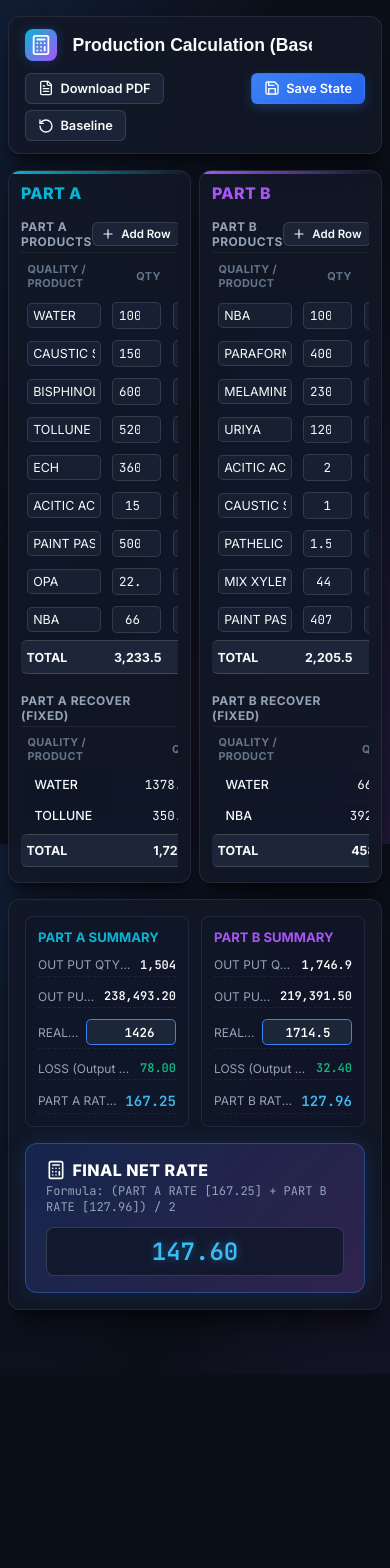
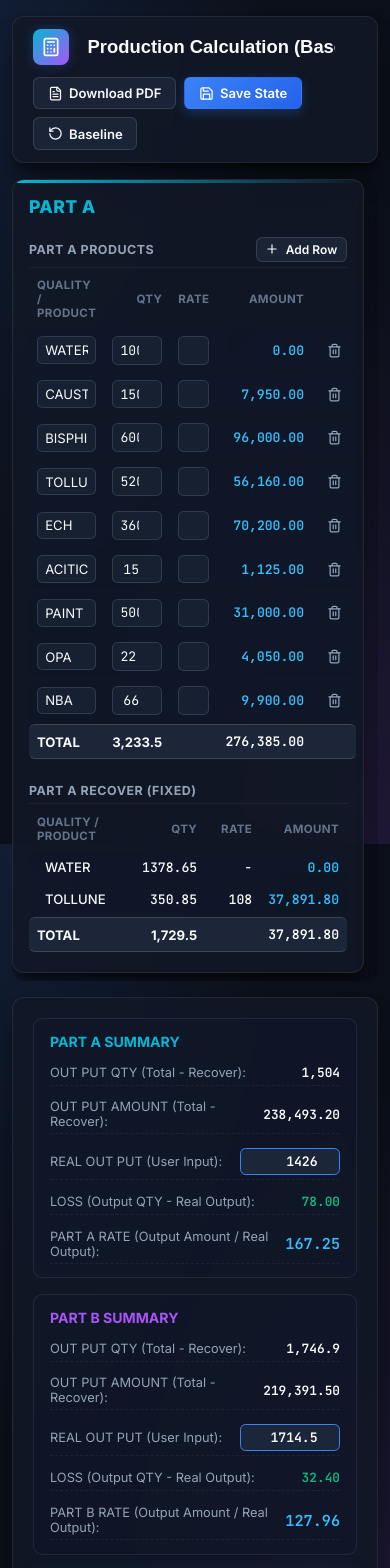
Before and after one commit to bhavarth007/calc-studio, a React (Vite) app: page / in a window 390 px wide. Shown: the top 1568 px of the page. Before the commit the page ends 1374 px from the top, so only its background shows below. Built offline with nearby package versions, Linux system fonts and the light colour scheme.

Commit message:
Wrap form grid in scrollable wrapper to preserve side-by-side PC layout on mobile

```diff
--- a/src/components/CalculationForm.tsx
+++ b/src/components/CalculationForm.tsx
@@ -114,7 +114,7 @@ export const CalculationForm: React.FC = () => {
       <header className="app-header">
         <div className="header-brand">
           <div className="header-icon">
-            <Calculator size={22} />
+            <Calculator size={20} />
           </div>
           <input
             type="text"
@@ -127,19 +127,20 @@ export const CalculationForm: React.FC = () => {
 
         <div className="header-actions">
           <button type="button" className="btn btn-secondary" onClick={handleExportPDF}>
-            <FileText size={16} /> Download PDF
+            <FileText size={15} /> Download PDF
           </button>
           <button type="button" className="btn btn-primary" onClick={handleSaveRecord}>
-            <Save size={16} /> Save State
+            <Save size={15} /> Save State
           </button>
           <button type="button" className="btn btn-secondary" onClick={handleResetBaseline} title="Reset Baseline">
-            <RotateCcw size={16} /> Baseline
+            <RotateCcw size={15} /> Baseline
           </button>
         </div>
       </header>
 
-      {/* Main Single-Page Calculation Form Grid */}
-      <main className="form-grid">
+      {/* Main Single-Page Calculation Form Grid (Preserves PC Side-by-Side Layout Proportions) */}
+      <main className="form-grid-wrapper">
+        <div className="form-grid">
           {/* PART A COLUMN */}
           <section className="part-card part-a">
             <div className="part-header">
@@ -203,6 +204,7 @@ export const CalculationForm: React.FC = () => {
               canAddDelete={false}
             />
           </section>
+        </div>
       </main>
 
       {/* SUMMARY OUTPUTS, LOSS & RATES SECTION */}
--- a/src/index.css
+++ b/src/index.css
@@ -49,10 +49,10 @@ body {
   padding-bottom: 3rem;
 }
 
-/* Scrollbar */
+/* Scrollbars */
 ::-webkit-scrollbar {
-  width: 5px;
-  height: 5px;
+  width: 6px;
+  height: 6px;
 }
 ::-webkit-scrollbar-track {
   background: rgba(15, 23, 42, 0.6);
@@ -68,7 +68,7 @@ body {
 .container {
   max-width: 1600px;
   margin: 0 auto;
-  padding: 1rem 0.5rem;
+  padding: 1rem 0.75rem;
 }
 
 /* Header Navbar */
@@ -81,7 +81,7 @@ body {
   background: var(--bg-card);
   backdrop-filter: var(--glass-backdrop);
   border: 1px solid var(--bg-card-border);
-  padding: 0.75rem 1rem;
+  padding: 0.75rem 1.25rem;
   border-radius: 0.75rem;
   box-shadow: var(--shadow-lg);
   margin-bottom: 1rem;
@@ -90,12 +90,12 @@ body {
 .header-brand {
   display: flex;
   align-items: center;
-  gap: 0.5rem;
+  gap: 0.6rem;
 }
 
 .header-icon {
-  width: 2rem;
-  height: 2rem;
+  width: 2.25rem;
+  height: 2.25rem;
   background: linear-gradient(135deg, var(--part-a-accent), var(--part-b-accent));
   border-radius: 0.5rem;
   display: flex;
@@ -110,12 +110,12 @@ body {
   background: transparent;
   border: 1px solid transparent;
   color: var(--text-main);
-  font-size: 1.1rem;
+  font-size: 1.15rem;
   font-weight: 700;
-  padding: 0.2rem 0.4rem;
+  padding: 0.25rem 0.5rem;
   border-radius: 0.375rem;
   transition: border-color 0.2s;
-  max-width: 260px;
+  max-width: 300px;
 }
 .header-title-input:hover, .header-title-input:focus {
   border-color: var(--border-input);
@@ -127,7 +127,7 @@ body {
   display: flex;
   flex-wrap: wrap;
   align-items: center;
-  gap: 0.4rem;
+  gap: 0.5rem;
 }
 
 /* Buttons */
@@ -136,9 +136,9 @@ body {
   align-items: center;
   gap: 0.4rem;
   font-family: var(--font-sans);
-  font-size: 0.8rem;
+  font-size: 0.82rem;
   font-weight: 600;
-  padding: 0.4rem 0.75rem;
+  padding: 0.45rem 0.85rem;
   border-radius: 0.4rem;
   border: 1px solid transparent;
   cursor: pointer;
@@ -179,21 +179,30 @@ body {
 }
 
 .btn-sm {
-  font-size: 0.72rem;
-  padding: 0.25rem 0.5rem;
+  font-size: 0.75rem;
+  padding: 0.25rem 0.55rem;
 }
 
-/* Layout Grid for Part A and Part B: ALWAYS 2 COLUMNS (Side-by-Side) */
+/* Scrollable Wrapper for Side-by-Side Desktop Layout on Mobile */
+.form-grid-wrapper {
+  width: 100%;
+  overflow-x: auto;
+  -webkit-overflow-scrolling: touch;
+  padding-bottom: 0.5rem;
+  border-radius: 0.75rem;
+}
+
 .form-grid {
   display: grid;
   grid-template-columns: 1fr 1fr;
-  gap: 0.75rem;
+  gap: 1rem;
   width: 100%;
+  min-width: 720px; /* Preserves exact PC side-by-side proportions without squishing any text or table columns */
 }
 
-@media (max-width: 768px) {
+@media (min-width: 900px) {
   .form-grid {
-    gap: 0.5rem;
+    min-width: 0;
   }
 }
 
@@ -203,14 +212,13 @@ body {
   backdrop-filter: var(--glass-backdrop);
   border: 1px solid var(--bg-card-border);
   border-radius: 0.75rem;
-  padding: 0.75rem;
+  padding: 1rem;
   box-shadow: var(--shadow-lg);
   display: flex;
   flex-direction: column;
-  gap: 0.75rem;
+  gap: 1rem;
   position: relative;
   overflow: hidden;
-  min-width: 0; /* Prevents grid blowout on small screens */
 }
 
 .part-card::before {
@@ -236,11 +244,11 @@ body {
 }
 
 .part-title {
-  font-size: 1rem;
+  font-size: 1.1rem;
   font-weight: 800;
   display: flex;
   align-items: center;
-  gap: 0.4rem;
+  gap: 0.5rem;
   letter-spacing: 0.02em;
 }
 
@@ -252,7 +260,7 @@ body {
 }
 
 .sub-header {
-  font-size: 0.75rem;
+  font-size: 0.78rem;
   font-weight: 700;
   text-transform: uppercase;
   letter-spacing: 0.04em;
@@ -261,31 +269,28 @@ body {
   align-items: center;
   justify-content: space-between;
   margin-top: 0.25rem;
-  padding-bottom: 0.2rem;
+  padding-bottom: 0.3rem;
   border-bottom: 1px solid rgba(255, 255, 255, 0.06);
 }
 
 /* Custom Data Table */
 .table-container {
   width: 100%;
-  overflow-x: auto;
-  -webkit-overflow-scrolling: touch;
 }
 
 .calc-table {
   width: 100%;
   border-collapse: separate;
-  border-spacing: 0 0.2rem;
-  min-width: 320px; /* Ensures table remains legible on narrow screens with horizontal scroll if needed */
+  border-spacing: 0 0.25rem;
 }
 
 .calc-table th {
-  font-size: 0.68rem;
+  font-size: 0.72rem;
   font-weight: 700;
   text-transform: uppercase;
   letter-spacing: 0.03em;
   color: var(--text-dim);
-  padding: 0.35rem 0.4rem;
+  padding: 0.4rem 0.5rem;
   text-align: left;
 }
 
@@ -303,8 +308,8 @@ body {
 }
 
 .calc-table td {
-  padding: 0.25rem 0.35rem;
-  font-size: 0.78rem;
+  padding: 0.35rem 0.5rem;
+  font-size: 0.82rem;
   vertical-align: middle;
 }
 
@@ -320,9 +325,7 @@ body {
 .static-text {
   display: inline-block;
   white-space: nowrap;
-  overflow: hidden;
-  text-overflow: ellipsis;
-  max-width: 120px;
+  font-weight: 500;
 }
 
 /* Inputs */
@@ -331,10 +334,10 @@ body {
   background: var(--bg-input);
   border: 1px solid var(--border-input);
   color: var(--text-main);
-  padding: 0.25rem 0.35rem;
-  border-radius: 0.3rem;
+  padding: 0.3rem 0.45rem;
+  border-radius: 0.35rem;
   font-family: var(--font-sans);
-  font-size: 0.78rem;
+  font-size: 0.82rem;
   transition: all 0.15s ease;
 }
 
@@ -353,8 +356,8 @@ body {
   font-family: var(--font-mono);
   font-weight: 600;
   color: #38bdf8;
-  padding-right: 0.35rem;
-  font-size: 0.78rem;
+  padding-right: 0.4rem;
+  font-size: 0.82rem;
   white-space: nowrap;
 }
 
@@ -364,11 +367,11 @@ body {
   font-weight: 700;
 }
 .calc-table tr.total-row td {
-  padding: 0.45rem 0.35rem;
+  padding: 0.5rem 0.5rem;
   color: var(--text-main);
   border-top: 1px solid rgba(255, 255, 255, 0.15);
   border-bottom: 1px solid rgba(255, 255, 255, 0.15);
-  font-size: 0.78rem;
+  font-size: 0.82rem;
 }
 
 /* Summary Output Panel */
@@ -377,33 +380,38 @@ body {
   backdrop-filter: var(--glass-backdrop);
   border: 1px solid var(--bg-card-border);
   border-radius: 0.75rem;
-  padding: 1rem;
+  padding: 1.25rem;
   box-shadow: var(--shadow-lg);
   margin-top: 1rem;
   display: flex;
   flex-direction: column;
-  gap: 1rem;
+  gap: 1.25rem;
 }
 
 .summary-grid {
   display: grid;
   grid-template-columns: 1fr 1fr;
-  gap: 0.75rem;
+  gap: 1rem;
+}
+
+@media (max-width: 640px) {
+  .summary-grid {
+    grid-template-columns: 1fr;
+  }
 }
 
 .summary-card {
   background: rgba(15, 23, 42, 0.6);
   border: 1px solid rgba(255, 255, 255, 0.08);
-  border-radius: 0.5rem;
-  padding: 0.75rem;
+  border-radius: 0.6rem;
+  padding: 0.85rem 1rem;
   display: flex;
   flex-direction: column;
-  gap: 0.5rem;
-  min-width: 0;
+  gap: 0.6rem;
 }
 
 .summary-card-title {
-  font-size: 0.82rem;
+  font-size: 0.88rem;
   font-weight: 700;
   display: flex;
   align-items: center;
@@ -416,17 +424,14 @@ body {
   display: flex;
   justify-content: space-between;
   align-items: center;
-  font-size: 0.75rem;
-  padding: 0.2rem 0;
+  font-size: 0.8rem;
+  padding: 0.25rem 0;
   border-bottom: 1px dashed rgba(255, 255, 255, 0.06);
-  gap: 0.4rem;
+  gap: 0.5rem;
 }
 
 .metric-label {
   color: var(--text-muted);
-  white-space: nowrap;
-  overflow: hidden;
-  text-overflow: ellipsis;
 }
 
 .metric-val {
@@ -437,20 +442,20 @@ body {
 
 .metric-val.highlight {
   color: #38bdf8;
-  font-size: 0.88rem;
+  font-size: 0.95rem;
 }
 
 .real-output-input {
-  width: 90px;
+  width: 100px;
   background: rgba(30, 41, 59, 0.9);
   border: 1px solid var(--primary);
   color: #fff;
   font-weight: 700;
   font-family: var(--font-mono);
   text-align: right;
-  padding: 0.2rem 0.35rem;
-  border-radius: 0.3rem;
-  font-size: 0.78rem;
+  padding: 0.25rem 0.4rem;
+  border-radius: 0.35rem;
+  font-size: 0.82rem;
 }
 
 /* FINAL NET RATE BANNER */
@@ -458,23 +463,23 @@ body {
   background: linear-gradient(135deg, rgba(37, 99, 235, 0.2), rgba(168, 85, 247, 0.2));
   border: 1px solid rgba(59, 130, 246, 0.4);
   border-radius: 0.75rem;
-  padding: 1rem 1.25rem;
+  padding: 1.25rem 1.5rem;
   display: flex;
   flex-wrap: wrap;
   align-items: center;
   justify-content: space-between;
-  gap: 0.75rem;
+  gap: 1rem;
   box-shadow: 0 0 25px rgba(59, 130, 246, 0.15);
 }
 
 .net-rate-info {
   display: flex;
   flex-direction: column;
-  gap: 0.2rem;
+  gap: 0.25rem;
 }
 
 .net-rate-title {
-  font-size: 1rem;
+  font-size: 1.05rem;
   font-weight: 800;
   letter-spacing: 0.03em;
   color: #fff;
@@ -484,7 +489,7 @@ body {
 }
 
 .net-rate-formula {
-  font-size: 0.75rem;
+  font-size: 0.78rem;
   color: var(--text-muted);
   font-family: var(--font-mono);
 }
@@ -492,11 +497,11 @@ body {
 .net-rate-value-box {
   background: rgba(15, 23, 42, 0.8);
   border: 1px solid rgba(255, 255, 255, 0.15);
-  padding: 0.5rem 1.25rem;
-  border-radius: 0.5rem;
+  padding: 0.6rem 1.5rem;
+  border-radius: 0.6rem;
   font-family: var(--font-mono);
   font-weight: 800;
-  font-size: 1.5rem;
+  font-size: 1.75rem;
   color: #38bdf8;
   text-shadow: 0 0 10px rgba(56, 189, 248, 0.4);
 }
@@ -504,12 +509,11 @@ body {
 /* Mobile Responsiveness Fine-Tuning */
 @media (max-width: 640px) {
   .app-header {
-    flex-direction: column;
-    align-items: flex-start;
+    flex-direction: flex-start;
   }
   .header-actions {
     width: 100%;
-    justify-content: space-between;
+    justify-content: flex-start;
   }
   .net-rate-banner {
     flex-direction: column;
```
Lines whose indentation alone changed are shown as unchanged.
